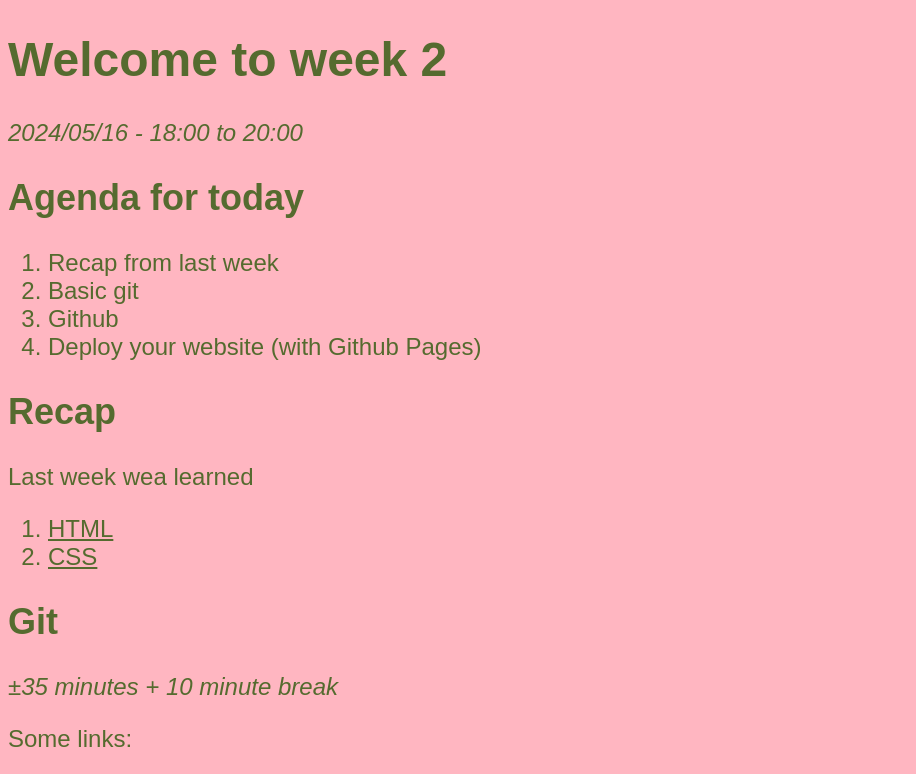
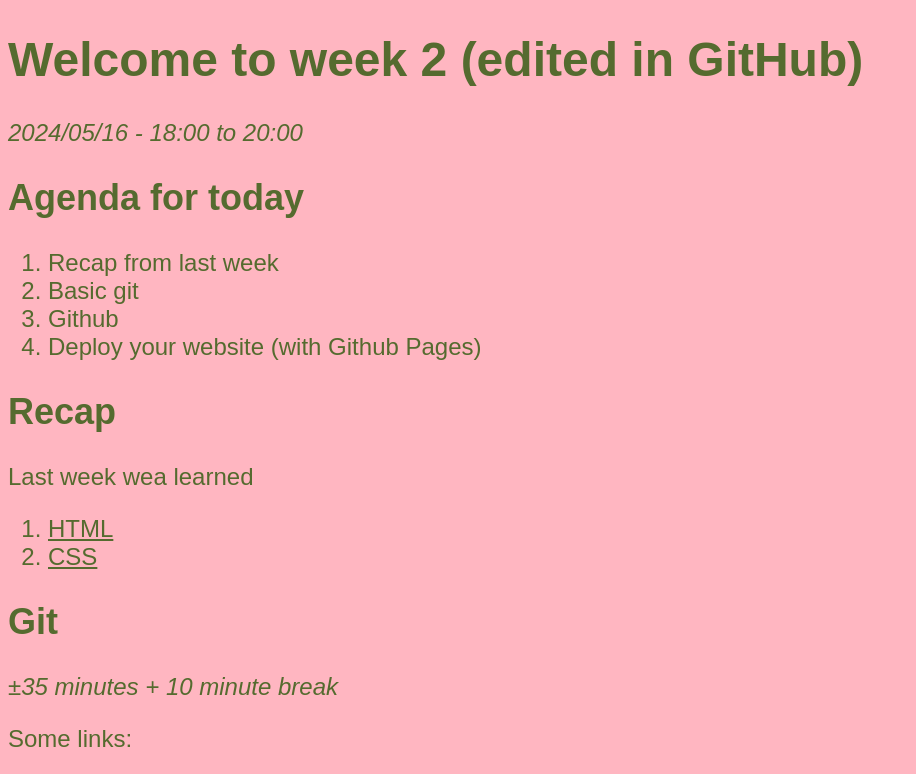
Before and after one commit to RudolphE-BBD/wics-website-week-2, a plain HTML site: page index.html in a window 1280 px wide. Shown: the top 774 px of the page, without its empty margins (0-916 px from the left). Drawn offline with Linux system fonts and the light colour scheme.

Commit message:
Added ediding from GitHub

```diff
--- a/index.html
+++ b/index.html
@@ -7,7 +7,7 @@
   <link rel="stylesheet" href="./styles.css">
 </head>
 <body>
-  <H1>Welcome to week 2</H1>
+  <H1>Welcome to week 2 (edited in GitHub)</H1>
   <cite> 2024/05/16 - 18:00 to 20:00</cite>
   <h2>Agenda for today</h2>
   <ol>
```
